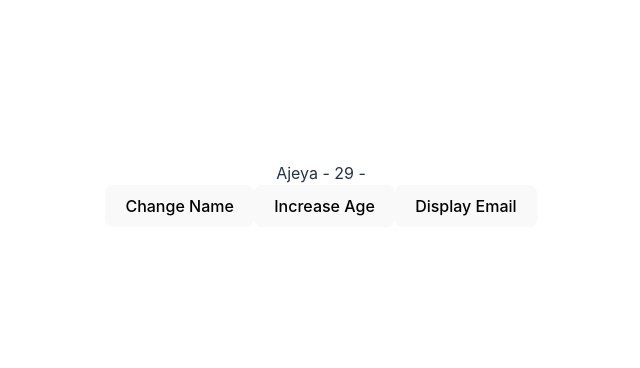
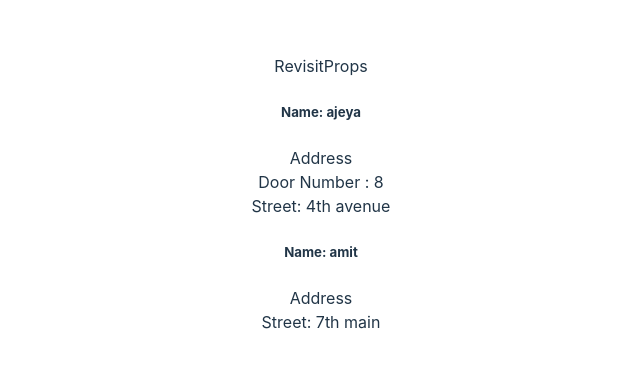
Before and after one commit to ajeyatm/react-turorial-projects, a React (Vite) app in the folder github-users/: page / in a window 1280 px wide. Shown: the part 206-574 px from the top of the page, without its empty margins (319-959 px from the left). Built offline with nearby package versions, Linux system fonts and the light colour scheme.

Commit message:
Revisit Props

```diff
--- a/github-users/src/App.jsx
+++ b/github-users/src/App.jsx
@@ -1,6 +1,7 @@
 import { useState, useEffect } from 'react'
 import './App.css'
-import Revisit from './components/Revisit'
+import RevisitProps from './components/RevisitProps'
+import RevisitUseEffect from './components/RevisitUseEffect'
 import User from './components/User'
 
 const me = {
@@ -34,7 +35,8 @@ function App() {
 
   return (
     <div>
-      <Revisit />
+      {/* <RevisitUseEffect /> */}
+      <RevisitProps />
       {/* <User user={me} key={me.login} />
 
       <User
--- /dev/null
+++ b/github-users/src/components/RevisitProps.jsx
@@ -0,0 +1,72 @@
+import React from 'react'
+
+const SomeChild = (props) => {
+  console.log(props.city, props.hobbies, props.indian)
+  //react will handle numbers, strings easily
+  //react doesn't disaply the boolens , because of that it has to be used in condition
+  //react has difficulties in rendering/displying arrays & objects
+  //if arrays contain primitive types , then it wl be rendered
+  return (
+    <>
+      <div>SomeChild</div>
+      <div>{props.city}</div>
+      <h3>{`Lucky Number ${props.luckyNumber}`}</h3>
+      <div>Hobbies - {props.hobbies}</div>
+      <div>
+        Address, DoorNumber - {props.address.doorNumber} street -
+        {props.address.street}
+      </div>
+      <div>{JSON.stringify(props.address)}</div>
+      <div>{JSON.stringify(props.hobbies)}</div>
+      <div>Indian? {props.indian ? 'yes' : 'No'}</div>
+    </>
+  )
+}
+
+const UserAddress = (props) => {
+  console.log(props.response)
+  return (
+    <>
+      {props.response.map((item) => (
+        <div>
+          <h5>Name: {item.name}</h5>
+          <div>Address</div>
+          {/* <div>Door Number : {item.doorNumber ? item.doorNumber : '-'}</div> */}
+          {item.doorNumber ? <div>Door Number : {item.doorNumber}</div> : null}
+          <div>Street: {item.street}</div>
+        </div>
+      ))}
+    </>
+  )
+}
+
+const RevisitProps = () => {
+  const response = [
+    {
+      name: 'ajeya',
+      doorNumber: 8,
+      street: '4th avenue',
+      indian: true,
+    },
+    {
+      name: 'amit',
+      street: '7th main',
+      indian: false,
+    },
+  ]
+  return (
+    <>
+      <div>RevisitProps</div>
+      {/* <SomeChild
+        luckyNumber={8}
+        city={'goa'}
+        address={{ doorNumber: 8, street: '4th avenue' }}
+        hobbies={['tt', 'basket ball', true, 2]}
+        indian
+      /> */}
+      <UserAddress response={response} />
+    </>
+  )
+}
+
+export default RevisitProps
--- a/github-users/src/components/Revisit.jsx
+++ b/github-users/src/components/RevisitUseEffect.jsx
@@ -1,6 +1,6 @@
 import { useEffect, useState } from 'react'
 
-const Revisit = () => {
+const RevisitUseEffect = () => {
   const [name, setName] = useState('Ajeya')
   const [age, setAge] = useState(29)
   const [email, setEmail] = useState('')
@@ -56,4 +56,4 @@ const Revisit = () => {
   )
 }
 
-export default Revisit
+export default RevisitUseEffect
```
